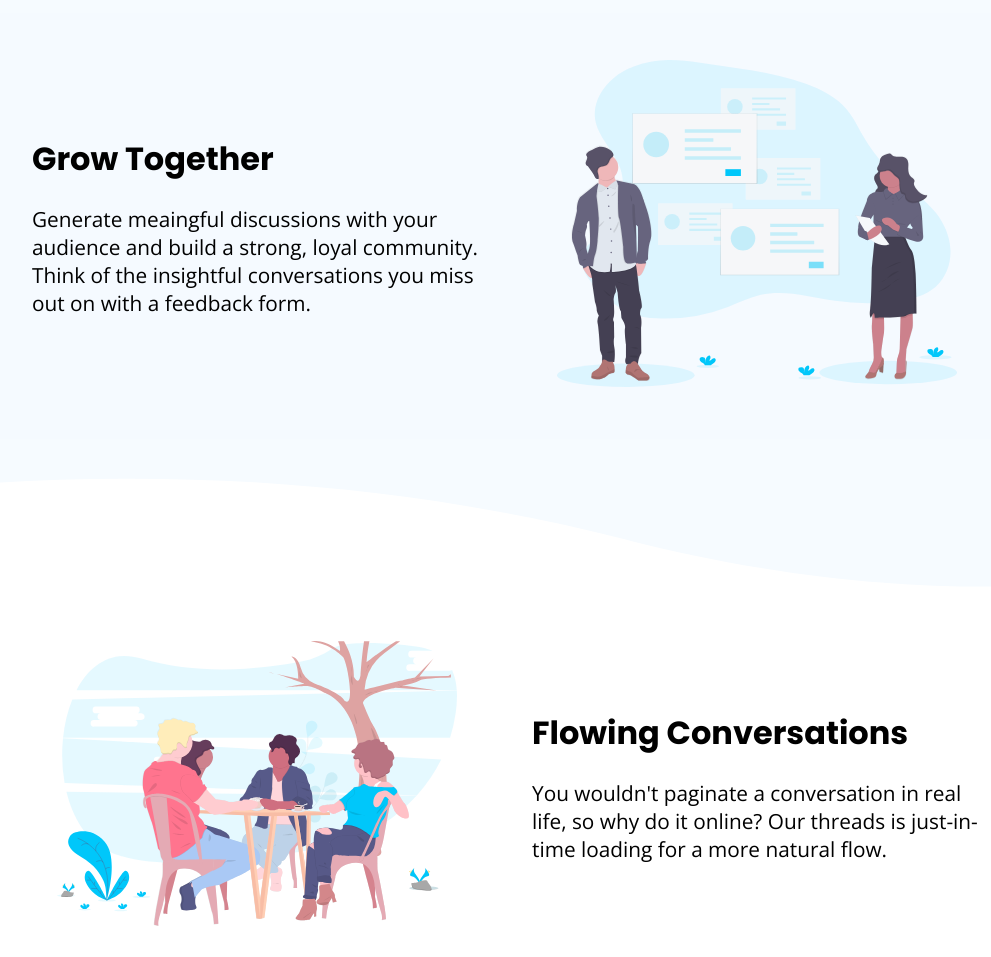
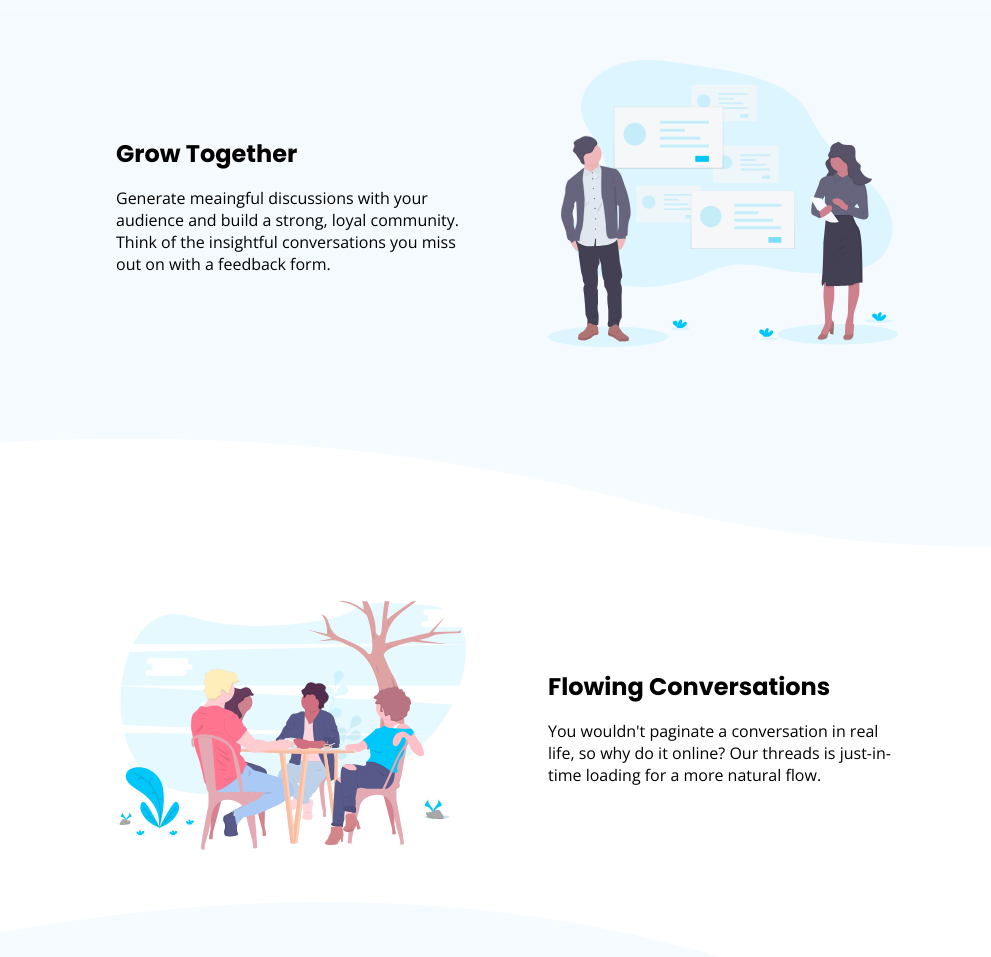
Before and after one commit to chilah/chingu-v8-toucans-team-11, a plain HTML site: page index.html in a window 1280 px wide. Shown: the part 137-1094 px from the top of the page, without its empty margins (133-1124 px from the left). Drawn offline with nearby package versions, Linux system fonts and the light colour scheme.

Commit message:
Make responsive for tablet and alter class name

```diff
--- a/index.html
+++ b/index.html
@@ -13,13 +13,13 @@
 <body>
   <div class="addtional">
     <!-- Grow Section -->
-    <div class="additional__growtogether">
+    <div class="additional__grow">
 
       <div class="additional__bg-curve--top">
         <img src="./images/bg-section-top-mobile-1.svg" alt="">
       </div>
 
-      <div class="additional__container">
+      <div class="grow__container">
         <div class="additional__img">
           <img src="./images/illustration-grow-together.svg" alt="grow together">
         </div>
@@ -76,7 +76,7 @@
 
     <!-- Get start button -->
     <div class="additional__btn">
-      <h1>Ready To Build Your Community?</h1>
+      <h3>Ready To Build Your Community?</h3>
       <button><a href="#">Get Started For Free</a></button>
     </div>
 
--- a/style.css
+++ b/style.css
@@ -9,7 +9,7 @@ body {
 }
 
 .additional__img {
-  max-width: 400px;
+  width: 250px;
   margin: auto;
   padding: 1.5rem;
 }
@@ -18,7 +18,7 @@ body {
   width: 100%;
 }
 
-.additional__container {
+.grow__container {
   background-color: hsl(207, 100%, 98%);
   padding: 1.5rem 0;
 }
@@ -40,7 +40,6 @@ body {
 .additional__paragraph p {
   font-family: 'Open Sans',sans-serif;
   font-weight: 400;
-
 }
 
 .additional__bg-curve--top img{
@@ -88,45 +87,49 @@ body {
 }
 
 @media (min-width: 768px) {
-  .additional__container {
+  .grow__container, .flowing__container, .user__container {
     display: grid;
-    grid-template-columns: 500px 500px;
+    grid-template-columns: 350px 350px;
     justify-content: center;
+    grid-gap: 1rem;
   }
 
   .additional__img {
-    width: 500px;
+    width: 300px;
     order: 1;
   }
 
   .additional__paragraph {
     align-self: center;
     justify-self: center;
-    width: 450px;
+    width: 300px;
   }
   .additional__paragraph h1 {
     text-align: left;
-    font-size: 2rem;
+    font-size: 1.5rem;
   }
 
   .additional__paragraph p {
     text-align: left;
-    font-size: 1.3rem;
-  }
-
-  .flowing__container {
-    display: grid;
-    grid-template-columns: 500px 500px;
-    justify-content: center;
+    font-size: 1rem;
   }
 
   .flowing__container .additional__img {
     order: 0
   }
+}
 
-  .user__container {
-    display: grid;
-    grid-template-columns: 500px 500px;
-    justify-content: center;
+@media (min-width: 992px) {
+  .grow__container, .flowing__container, .user__container {
+    grid-template-columns: 400px 400px;
+    grid-gap: 2rem;
+  }
+
+  .additional__img {
+    width: 350px;
+  }
+
+  .additional__paragraph {
+    width: 350px;
   }
 }
```
